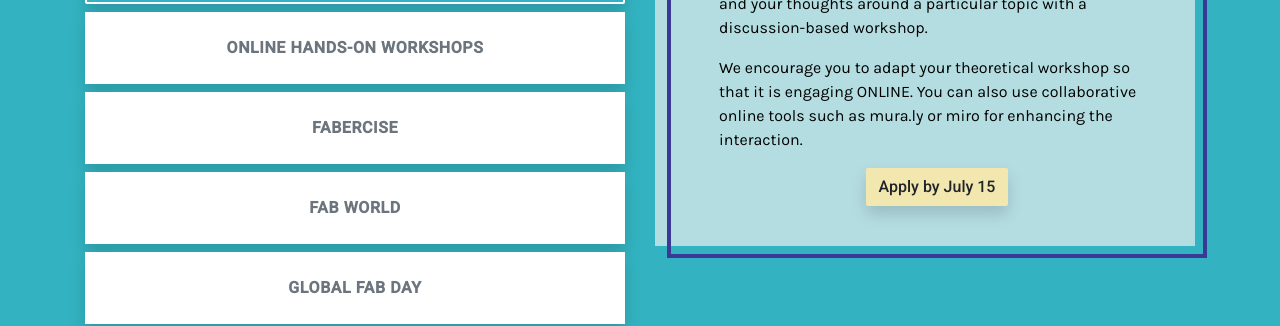
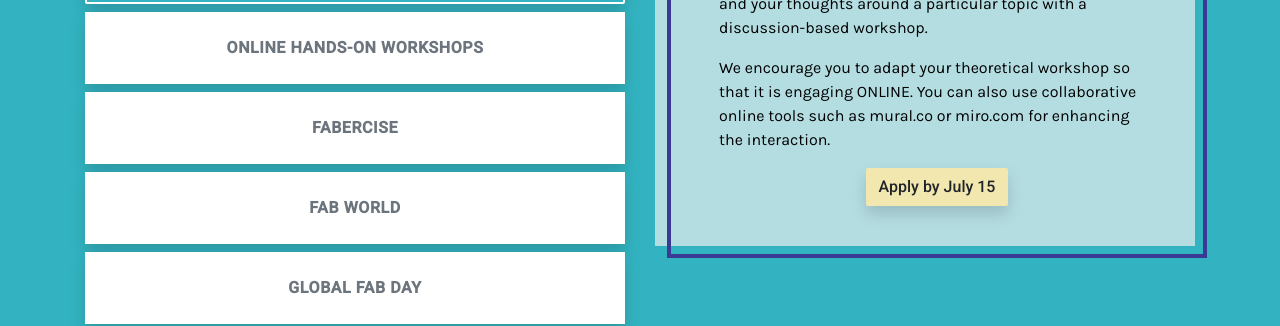
Before and after one commit to fabfoundation/fabxlive2020, a Jekyll site: the page built from index.html, in a window 1280 px wide and 900 px high, scrolled down 2435 px. Shown: the part 206-532 px from the top of the window. Built offline with Jekyll 4.4.1, drawn with Linux system fonts in a browser that asks for light colours; nearby versions of some CDN libraries.

Commit message:
Update index.html

```diff
--- a/index.html
+++ b/index.html
@@ -164,7 +164,7 @@ title: FABxLive
             Get involved with the community and share your knowledge and your thoughts around a particular topic with a discussion-based workshop.
             </p>
             <p>
-            We encourage you to adapt your theoretical workshop so that it is engaging ONLINE. You can also use collaborative online tools such as mura.ly or miro for enhancing the interaction.
+            We encourage you to adapt your theoretical workshop so that it is engaging ONLINE. You can also use collaborative online tools such as mural.co or miro.com for enhancing the interaction.
             </p>
             <div class="text-center">
               <a class="btn bg-yellow shadow" href="https://forms.gle/DuYXjBB6SKyiutYr9" target="_blank">Apply by July 15</a>
```
